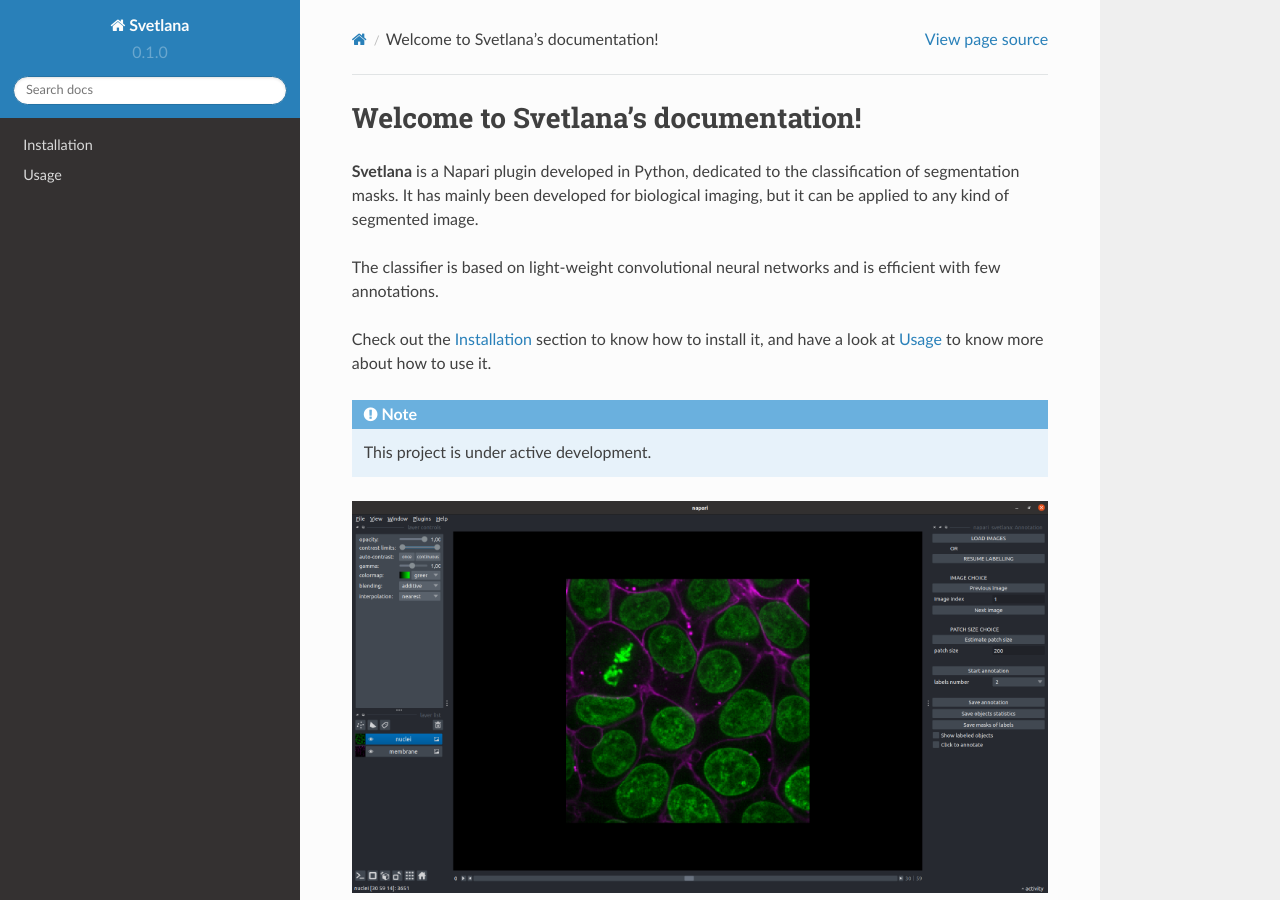
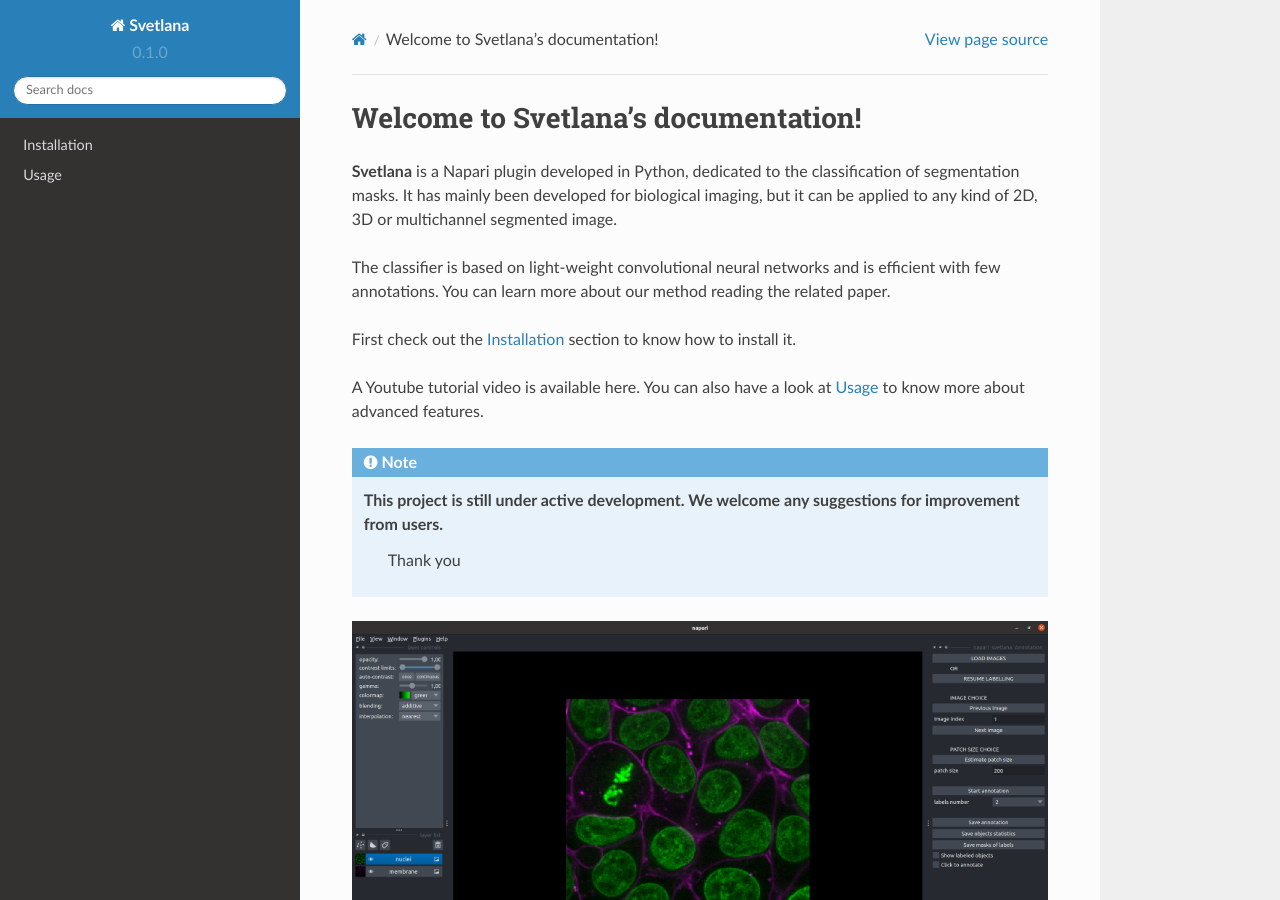
Before and after one commit to koopa31/Svetlana_documentation, a Sphinx documentation site: the page built from docs/source/index.rst, in a window 1280 px wide and 900 px high. Built offline with Sphinx 7.4.7 and the Read the Docs theme 2.0.0, drawn with Linux system fonts in a browser that asks for light colours.

Commit message:
amélioration page d'accueil

```diff
--- a/docs/source/index.rst
+++ b/docs/source/index.rst
@@ -1,16 +1,22 @@
 Welcome to Svetlana's documentation!
 ===================================
 
-**Svetlana** is a Napari plugin developed in Python, dedicated to the classification of segmentation masks. It has mainly been developed for biological imaging, but it can be applied to any kind of segmented image.
+**Svetlana** is a Napari plugin developed in Python, dedicated to the classification of segmentation masks.
+It has mainly been developed for biological imaging, but it can be applied to any kind of 2D, 3D or multichannel
+segmented image.
 
-The classifier is based on light-weight convolutional neural networks and is efficient with few annotations.
+The classifier is based on light-weight convolutional neural networks and is efficient with few annotations. You can
+learn more about our method reading the related paper.
 
-Check out the :doc:`installation` section to know how to install it, and have a look at
-:doc:`usage` to know more about how to use it.
+First check out the :doc:`installation` section to know how to install it.
+
+A Youtube tutorial video is available here. You can also have a look at :doc:`usage` to know more about advanced
+features.
 
 .. note::
 
-   This project is under active development.
+   This project is still under active development. We welcome any suggestions for improvement from users.
+    Thank you
 
 .. figure:: https://raw.githubusercontent.com/koopa31/Svetlana_documentation/862757c68f03017f1a4b0133eaa5a95058944bb3/docs/images/napari.png
     :width: 100 %
```
